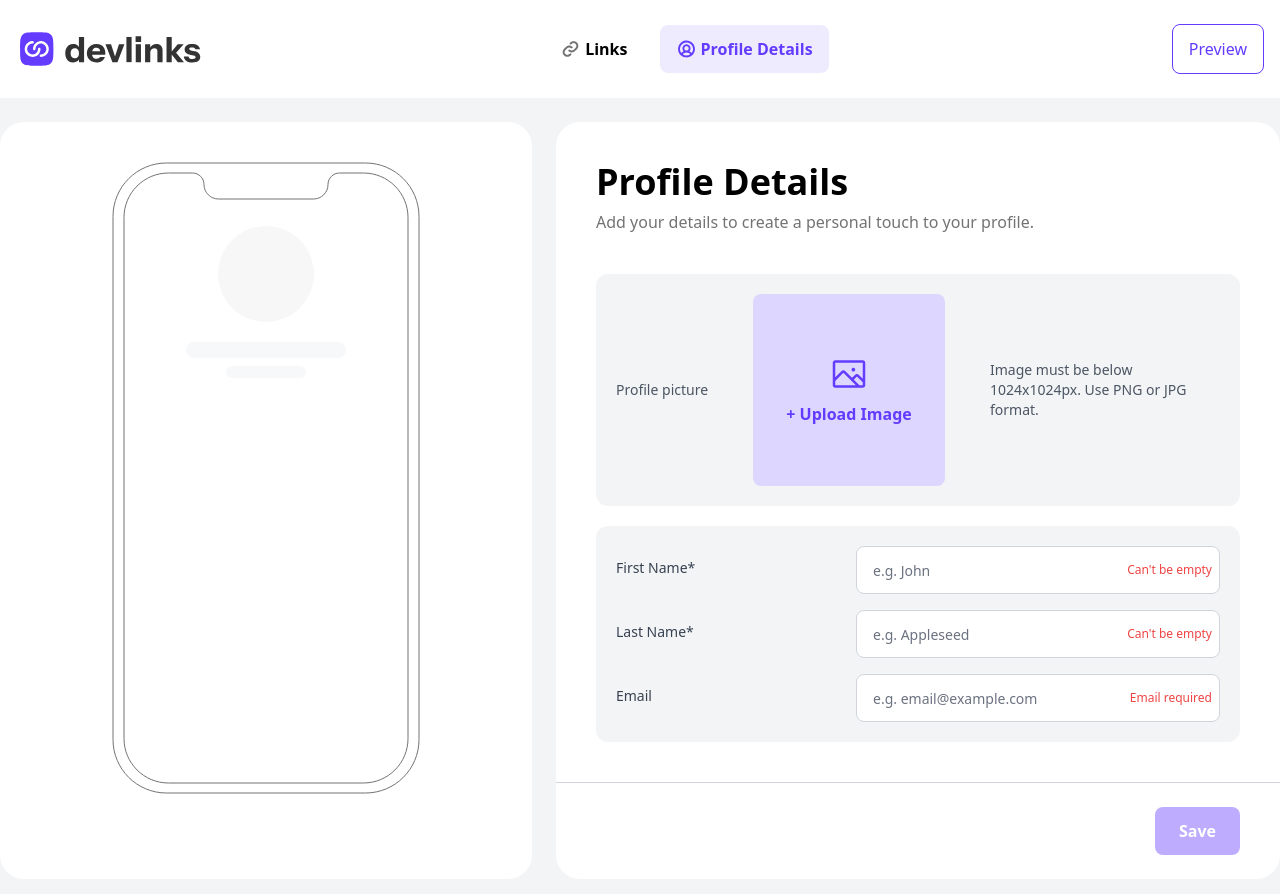
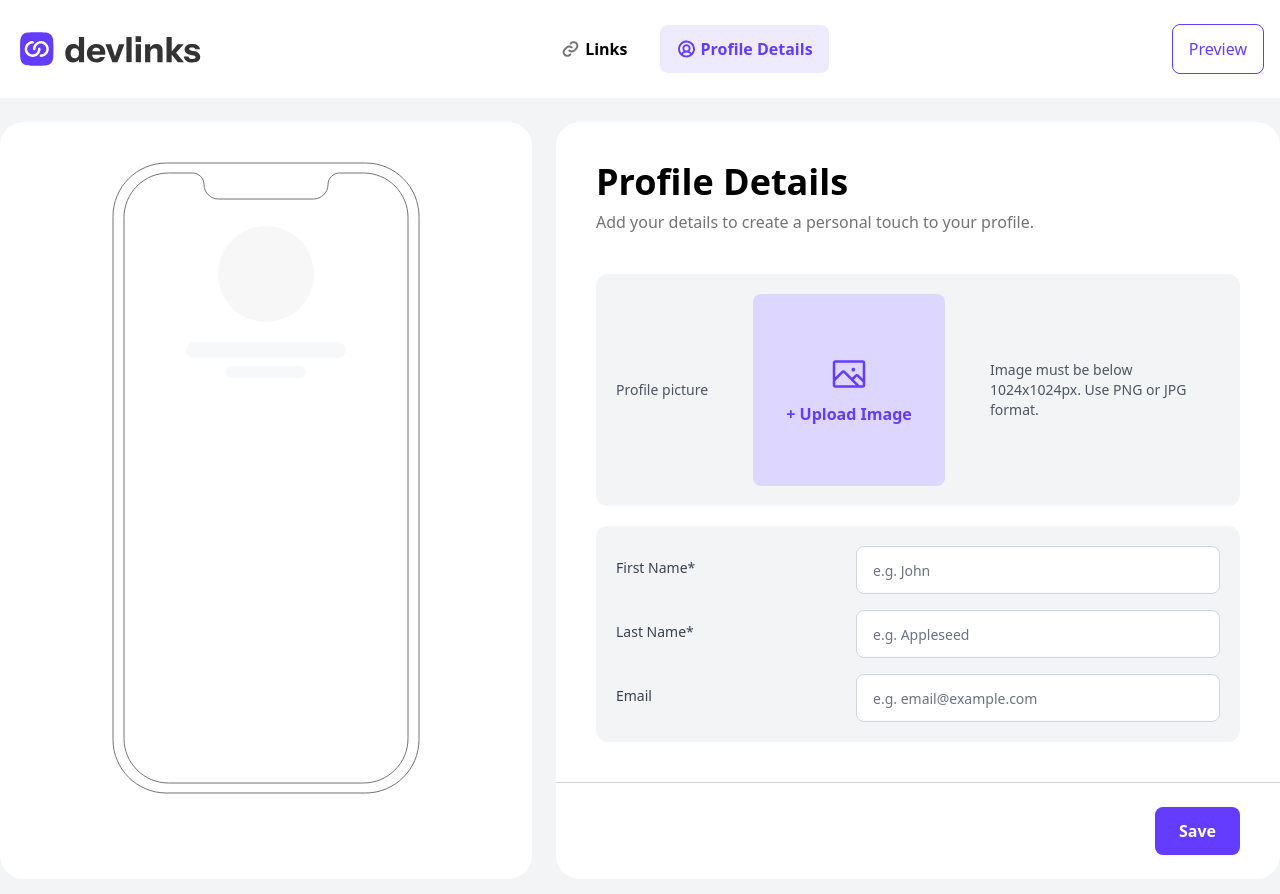
Before and after one commit to riteshkumarldh/dev-links, a React (Vite) app: page /profile in a window 1280 px wide. Shown: the top 894 px of the page. Built offline with nearby package versions, Linux system fonts and the light colour scheme.

Commit message:
live updating name and email in profile frame

```diff
--- a/src/components/LinksForm.jsx
+++ b/src/components/LinksForm.jsx
@@ -33,7 +33,7 @@ export default function LinksForm() {
           {links.length > 0 ? <LinkAddForm /> : <LinkAddInfo />}
         </form>
       </div>
-      <RightBottomBtn />
+      <RightBottomBtn disabled={links.length < 1} />
     </div>
   );
 }
--- a/src/components/LinksFrame.jsx
+++ b/src/components/LinksFrame.jsx
@@ -1,6 +1,6 @@
 import ProfileCard from "./ProfileCard";
 
-export default function LinksFrame() {
+export default function LinksFrame({ details }) {
   return (
     <div className=" bg-white hidden md:block w-max p-10 xl:px-28 rounded-3xl">
       <svg width="308" height="632" fill="none" viewBox="0 0 308 632">
@@ -16,7 +16,7 @@ export default function LinksFrame() {
 
         <foreignObject x="0" y="0" width="100%" height="632" rx="4">
           <div className="pt-16 px-8">
-            <ProfileCard />
+            <ProfileCard details={details} />
           </div>
         </foreignObject>
       </svg>
--- a/src/components/ProfileCard.jsx
+++ b/src/components/ProfileCard.jsx
@@ -1,14 +1,34 @@
 import { useLink } from "../utils/uselink";
 
-export default function ProfileCard() {
+export default function ProfileCard({ details }) {
   const { links } = useLink();
 
   return (
     <>
       <div className="flex flex-col items-center px-14">
         <div className="h-24 w-24 bg-gray-200 rounded-full mb-5 skelton"></div>
-        <div className="w-40 h-4 bg-slate-200 rounded-xl mb-2 skelton"></div>
-        <div className="w-20 h-3 bg-slate-200 rounded-lg skelton"></div>
+        {details?.firstName || details?.lastName ? (
+          <div className="h-4 flex-nowrap rounded-xl mb-2 flex gap-1 items-center px-4">
+            <span className="whitespace-nowrap font-semibold text-md">
+              {details?.firstName}
+            </span>
+            <span className="whitespace-nowrap font-semibold text-md">
+              {details?.lastName}
+            </span>
+          </div>
+        ) : (
+          <div className="w-40 h-4 bg-slate-200 rounded-xl mb-2 skelton"></div>
+        )}
+
+        {details?.email ? (
+          <div className="h-4 flex-nowrap rounded-xl mb-2 flex gap-1 items-center px-4">
+            <span className="whitespace-nowrap font-semibold text-xs text-gray-500">
+              {details?.email}
+            </span>
+          </div>
+        ) : (
+          <div className="w-20 h-3 bg-slate-200 rounded-lg skelton"></div>
+        )}
       </div>
       <div className=" mt-10 flex flex-col gap-5 h-[340px] overflow-auto hide__scrollbar">
         {links?.map((link) =>
--- a/src/components/ProfileDetails.jsx
+++ b/src/components/ProfileDetails.jsx
@@ -1,11 +1,35 @@
+import { useForm } from "react-hook-form";
+
 import LinksFormTop from "./LinksFormTop";
 import ProfilePictureUpload from "./ProfilePictureUpload";
 import ProfileUpdateForm from "./ProfileUpdateForm";
 import RightBottomBtn from "./RightBottomBtn";
+import { useEffect } from "react";
 
-export default function ProfileDetails() {
+export default function ProfileDetails({ setDetails }) {
+  const {
+    register,
+    watch,
+    formState: { errors },
+    handleSubmit,
+  } = useForm();
+
+  const onSubmit = (val) => {
+    console.log(val);
+  };
+
+  useEffect(() => {
+    const subscription = watch((value) => {
+      setDetails(value);
+    });
+    return () => subscription.unsubscribe();
+  }, [watch, setDetails]);
   return (
-    <div className="bg-white rounded-3xl flex flex-col justify-between w-full">
+    <form
+      className="bg-white rounded-3xl flex flex-col justify-between w-full"
+      onSubmit={handleSubmit(onSubmit)}
+      noValidate
+    >
       <div className="p-10">
         <LinksFormTop
           description="Add your details to create a personal touch to your profile."
@@ -13,10 +37,10 @@ export default function ProfileDetails() {
         />
         <div className="flex flex-col gap-5">
           <ProfilePictureUpload />
-          <ProfileUpdateForm />
+          <ProfileUpdateForm register={register} errors={errors} />
         </div>
       </div>
-      <RightBottomBtn />
-    </div>
+      <RightBottomBtn type="submit" />
+    </form>
   );
 }
--- a/src/components/ProfileInput.jsx
+++ b/src/components/ProfileInput.jsx
@@ -1,4 +1,11 @@
-export default function ProfileInput({ id, type, label, placeholder, error }) {
+export default function ProfileInput({
+  id,
+  type,
+  label,
+  placeholder,
+  error,
+  register,
+}) {
   return (
     <div className="sm:flex md:block lg:flex items-center">
       <label htmlFor={id} className="text-sm w-60 mb-1 text-gray-700">
@@ -10,6 +17,7 @@ export default function ProfileInput({ id, type, label, placeholder, error }) {
           id={id}
           className="w-full border border-gray-300 h-12 placeholder:text-gray-500 placeholder:text-sm px-4 rounded-lg focus:outline-bl-300 focus:outline"
           placeholder={placeholder}
+          {...register}
         />
         <span className="sm:absolute md:static lg:absolute top-1/2 -translate-y-1/2 right-2 text-xs text-red-500">
           {error}
--- a/src/components/ProfileUpdateForm.jsx
+++ b/src/components/ProfileUpdateForm.jsx
@@ -1,31 +1,49 @@
 import ProfileInput from "./ProfileInput";
 
-export default function ProfileUpdateForm() {
+export default function ProfileUpdateForm({ register, errors }) {
   return (
     <div className="p-5 bg-gray-100 rounded-xl">
-      <form className="flex flex-col gap-4">
+      <div className="flex flex-col gap-4">
         <ProfileInput
           id="firstName"
           type="text"
           label="First Name*"
           placeholder="e.g. John"
-          error="Can't be empty"
+          error={errors?.firstName?.message}
+          register={register("firstName", {
+            required: {
+              value: true,
+              message: "Can't be empty",
+            },
+          })}
         />
         <ProfileInput
           id="lastName"
           type="text"
           label="Last Name*"
           placeholder="e.g. Appleseed"
-          error="Can't be empty"
+          error={errors?.lastName?.message}
+          register={register("lastName", {
+            required: {
+              value: true,
+              message: "Can't be empty",
+            },
+          })}
         />
         <ProfileInput
           id="email"
           type="email"
           label="Email"
           placeholder="e.g. email@example.com"
-          error="Email required"
+          error={errors?.email?.message}
+          register={register("email", {
+            required: {
+              value: true,
+              message: "Email is required",
+            },
+          })}
         />
-      </form>
+      </div>
     </div>
   );
 }
--- a/src/components/RightBottomBtn.jsx
+++ b/src/components/RightBottomBtn.jsx
@@ -1,15 +1,12 @@
-import { useLink } from "../utils/uselink";
-
 import Button from "./Button";
 
-export default function RightBottomBtn({ onClick }) {
-  const { links } = useLink();
+export default function RightBottomBtn({ onClick, disabled, type }) {
   return (
     <div className="py-6 border-t border-t-gray-300 mt-auto w-full flex justify-end pr-10">
       <Button
-        disabled={links.length < 1}
+        disabled={disabled}
         onClick={onClick}
-        type="submit"
+        type={type}
         className="bg-bl-300 w-max px-6 text-white font-semibold hover:bg-bl-200 disabled:bg-bl-200 "
       >
         Save
--- a/src/pages/ProfilePage.jsx
+++ b/src/pages/ProfilePage.jsx
@@ -1,16 +1,23 @@
+import { useState } from "react";
+
 import HeaderSection from "../components/HeaderSection";
 import LinksFrame from "../components/LinksFrame";
 import ProfileDetails from "../components/ProfileDetails";
 
 export default function ProfilePage() {
+  const [details, setDetails] = useState({
+    firstName: "",
+    lastName: "",
+    email: "",
+  });
   return (
     <>
       <div className="bg-gray-100 flex flex-col gap-6">
         <HeaderSection />
         <main className="min-h-screen">
           <div className="container mx-auto flex gap-6 items-stretch">
-            <LinksFrame />
-            <ProfileDetails />
+            <LinksFrame details={details} />
+            <ProfileDetails setDetails={setDetails} />
           </div>
         </main>
       </div>
```
